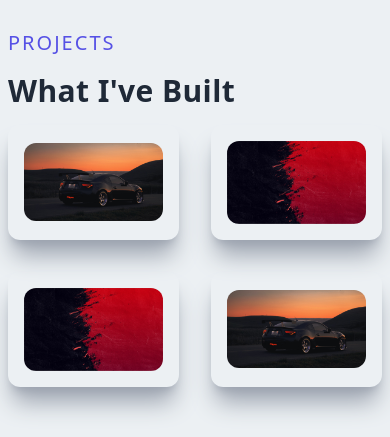
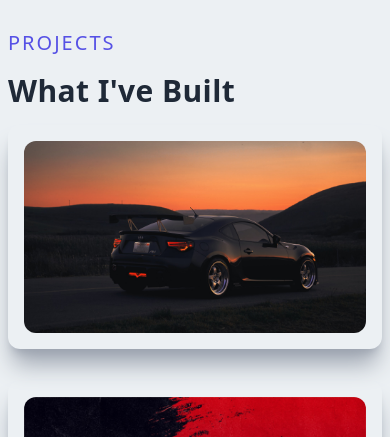
Before and after one commit to catkidd/portfolio-nextjs, a Next.js app: page / in a window 390 px wide. Shown: the part 3080-3517 px from the top of the page. Built offline with nearby package versions, Linux system fonts and the light colour scheme.

Commit message:
fix: layout fixes

```diff
--- a/components/Projects.jsx
+++ b/components/Projects.jsx
@@ -9,7 +9,7 @@
             <div className="max-w-[1240px] mx-auto px-2 py-16">
                 <p className="text-xl tracking-widest uppercase text-[#5651e5]">Projects</p>
                 <h2 className="py-4">What I&apos;ve Built</h2>
-                <div className="grid grid-cols-2 gap-8">
+                <div className="grid md:grid-cols-2 gap-8">
                     <ProjectItem
                         title="Project 1"
                         backgroundImg={projectImgOne}
```
